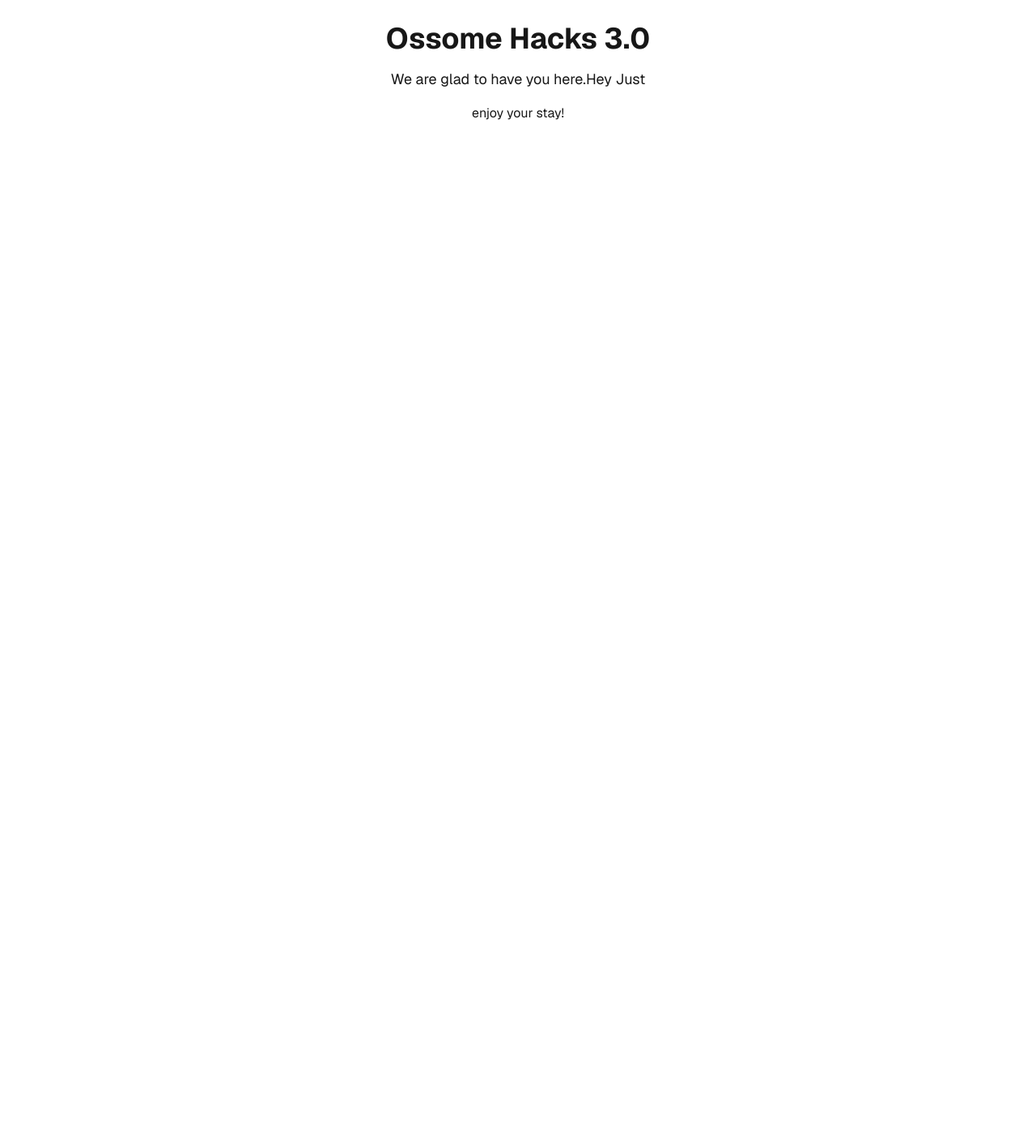
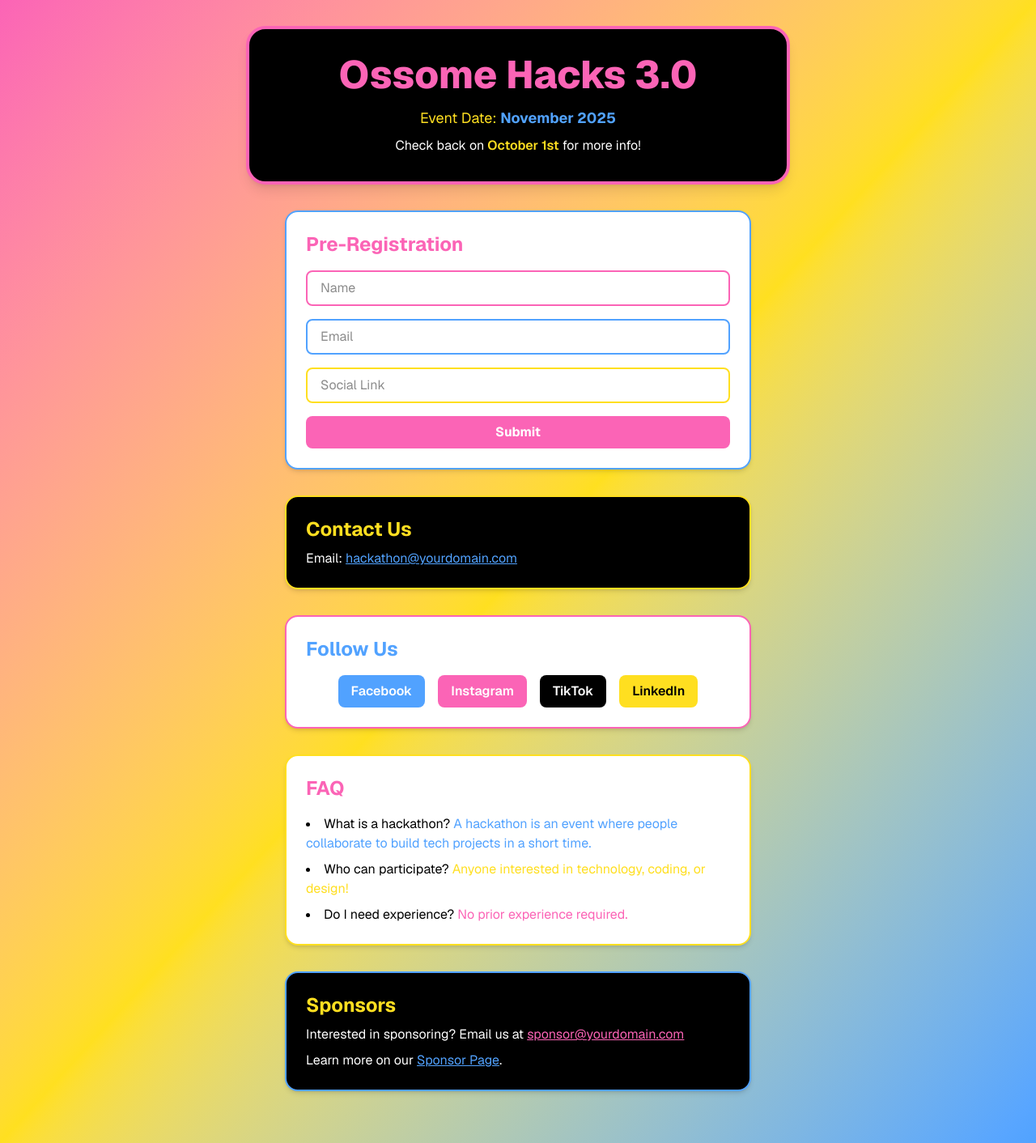
Before and after one commit to Yash-Bharuntia/Placeholder-OS3.0, a Next.js app: page / in a window 1280 px wide. Shown: the whole page at 81% size. Before the commit the page ends 800 px from the top, so only its background shows below. Built offline with nearby package versions, Linux system fonts and the light colour scheme.

Commit message:
basic layout down

```diff
--- a/app/page.js
+++ b/app/page.js
@@ -2,12 +2,155 @@ import Image from "next/image";
 
 export default function Home() {
   return (
-    <div className="font-sans grid grid-rows-[20px_1fr_20px] items-center justify-items-center min-h-screen p-8 pb-20 gap-16 sm:p-20">
-      <div className="text-center space-y-4">
-        <h1 className="text-4xl font-bold">Ossome Hacks 3.0</h1>
-        <p className="text-lg">We are glad to have you here.Hey Just </p>
-         <p>enjoy your stay!</p>
-      </div>
-    </div>
+    <main className="font-sans min-h-screen bg-gradient-to-br from-pink-400 via-yellow-300 to-blue-400 flex flex-col items-center justify-center p-4 sm:p-8">
+      {/* Hero Section */}
+      <section className="w-full max-w-2xl bg-black rounded-3xl shadow-lg p-8 mb-8 text-center border-4 border-pink-400">
+        <h1 className="text-5xl font-extrabold text-pink-400 mb-4">
+          Ossome Hacks 3.0
+        </h1>
+        <p className="text-lg text-yellow-300">
+          Event Date:{" "}
+          <span className="font-bold text-blue-400">November 2025</span>
+        </p>
+        <p className="text-white mt-2">
+          Check back on{" "}
+          <span className="text-yellow-300 font-semibold">October 1st</span> for
+          more info!
+        </p>
+      </section>
+
+      {/* Pre-Registration Form */}
+      <section className="w-full max-w-xl bg-white rounded-2xl shadow-md p-6 mb-8 border-2 border-blue-400">
+        <h2 className="text-2xl font-bold text-pink-400 mb-4">
+          Pre-Registration
+        </h2>
+        <form
+          action="https://formspree.io/f/your-form-id"
+          method="POST"
+          className="space-y-4"
+        >
+          <input
+            type="text"
+            name="name"
+            placeholder="Name"
+            required
+            className="w-full px-4 py-2 rounded-lg border-2 border-pink-400 focus:border-yellow-300 focus:outline-none"
+          />
+          <input
+            type="email"
+            name="email"
+            placeholder="Email"
+            required
+            className="w-full px-4 py-2 rounded-lg border-2 border-blue-400 focus:border-yellow-300 focus:outline-none"
+          />
+          <input
+            type="text"
+            name="social"
+            placeholder="Social Link"
+            className="w-full px-4 py-2 rounded-lg border-2 border-yellow-300 focus:border-pink-400 focus:outline-none"
+          />
+          <button
+            type="submit"
+            className="w-full py-2 rounded-lg bg-pink-400 text-white font-bold hover:bg-yellow-300 hover:text-black transition"
+          >
+            Submit
+          </button>
+        </form>
+      </section>
+
+      {/* Contact Section */}
+      <section className="w-full max-w-xl bg-black rounded-2xl shadow-md p-6 mb-8 border-2 border-yellow-300">
+        <h2 className="text-2xl font-bold text-yellow-300 mb-2">Contact Us</h2>
+        <p className="text-white">
+          Email:{" "}
+          <a
+            href="mailto:hackathon@yourdomain.com"
+            className="text-blue-400 underline"
+          >
+            hackathon@yourdomain.com
+          </a>
+        </p>
+      </section>
+
+      {/* Social Media Section */}
+      <section className="w-full max-w-xl bg-white rounded-2xl shadow-md p-6 mb-8 border-2 border-pink-400">
+        <h2 className="text-2xl font-bold text-blue-400 mb-4">Follow Us</h2>
+        <div className="flex flex-wrap gap-4 justify-center">
+          <a
+            href="https://facebook.com/yourpage"
+            className="px-4 py-2 rounded-lg bg-blue-400 text-white font-semibold hover:bg-pink-400 transition"
+          >
+            Facebook
+          </a>
+          <a
+            href="https://instagram.com/yourpage"
+            className="px-4 py-2 rounded-lg bg-pink-400 text-white font-semibold hover:bg-yellow-300 transition"
+          >
+            Instagram
+          </a>
+          <a
+            href="https://tiktok.com/@yourpage"
+            className="px-4 py-2 rounded-lg bg-black text-white font-semibold hover:bg-blue-400 transition"
+          >
+            TikTok
+          </a>
+          <a
+            href="https://linkedin.com/company/yourpage"
+            className="px-4 py-2 rounded-lg bg-yellow-300 text-black font-semibold hover:bg-pink-400 transition"
+          >
+            LinkedIn
+          </a>
+        </div>
+      </section>
+
+      {/* FAQ Section */}
+      <section className="w-full max-w-xl bg-white rounded-2xl shadow-md p-6 mb-8 border-2 border-yellow-300">
+        <h2 className="text-2xl font-bold text-pink-400 mb-4">FAQ</h2>
+        <ul className="list-disc list-inside text-black space-y-2">
+          <li>
+            What is a hackathon?{" "}
+            <span className="text-blue-400">
+              A hackathon is an event where people collaborate to build tech
+              projects in a short time.
+            </span>
+          </li>
+          <li>
+            Who can participate?{" "}
+            <span className="text-yellow-300">
+              Anyone interested in technology, coding, or design!
+            </span>
+          </li>
+          <li>
+            Do I need experience?{" "}
+            <span className="text-pink-400">No prior experience required.</span>
+          </li>
+          {/* Add more questions as needed */}
+        </ul>
+      </section>
+
+      {/* Sponsors Section */}
+      <section className="w-full max-w-xl bg-black rounded-2xl shadow-md p-6 mb-8 border-2 border-blue-400">
+        <h2 className="text-2xl font-bold text-yellow-300 mb-2">Sponsors</h2>
+        <p className="text-white mb-2">
+          Interested in sponsoring? Email us at{" "}
+          <a
+            href="mailto:sponsor@yourdomain.com"
+            className="text-pink-400 underline"
+          >
+            sponsor@yourdomain.com
+          </a>
+        </p>
+        <p className="text-white">
+          Learn more on our{" "}
+          <a
+            href="/sponsors"
+            className="text-blue-400 underline"
+          >
+            Sponsor Page
+          </a>
+          .
+        </p>
+      </section>
+    </main>
   );
 }
```
